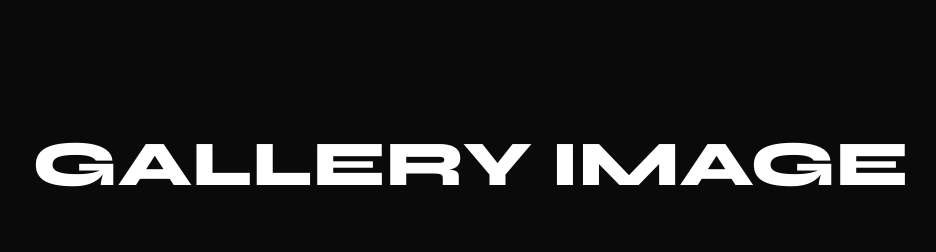
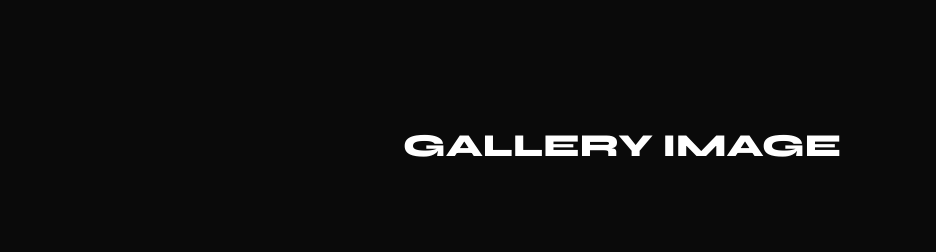
Before and after one commit to wizyy1404/Gallery-images, a plain HTML site: page index.html in a window 1280 px wide. Shown: the top 252 px of the page, without its empty margins (18-954 px from the left). Drawn offline with nearby package versions, Linux system fonts and the light colour scheme.

Commit message:
Update style.css
style.css

```diff
--- a/style/style.css
+++ b/style/style.css
@@ -22,18 +22,19 @@ body {
 
 /******************************************/
 .wrapp {
-	position: relative;
 	width: 100%;
-	height: auto;
 	padding: 50px;
 	padding-top: 8rem;
-	z-index: 1;
+	display: flex;
+	align-items: center;
+	justify-items: center;
+	flex-direction: column;
 }
 
 .title {
 	margin-top: 0;
 	margin-bottom: 100px;
-	font-size: 4rem;
+	font-size: 2rem;
 	text-transform: uppercase;
 	color: var(--pr-color);
 }
@@ -192,3 +193,9 @@ a[data-fancybox] img {
 .is-nav-selected .fancybox__thumb::after {
 	display: none;
 }
+
+@media (max-width: 600px) {
+	.gallery__item {
+		max-width: 100%;
+	}
+}
```
